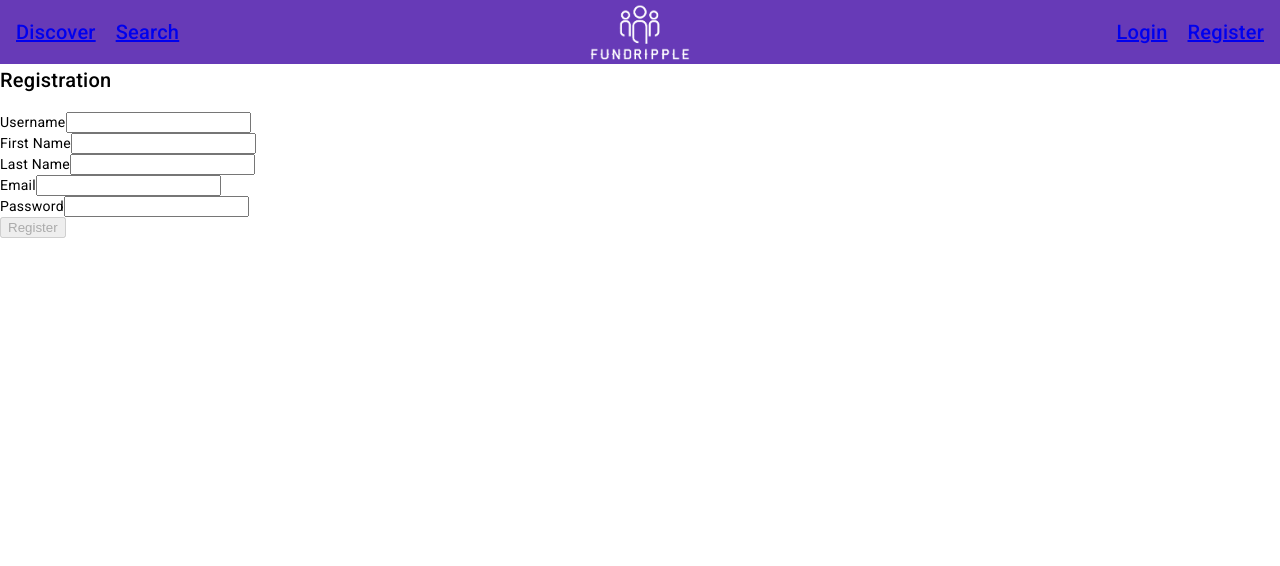
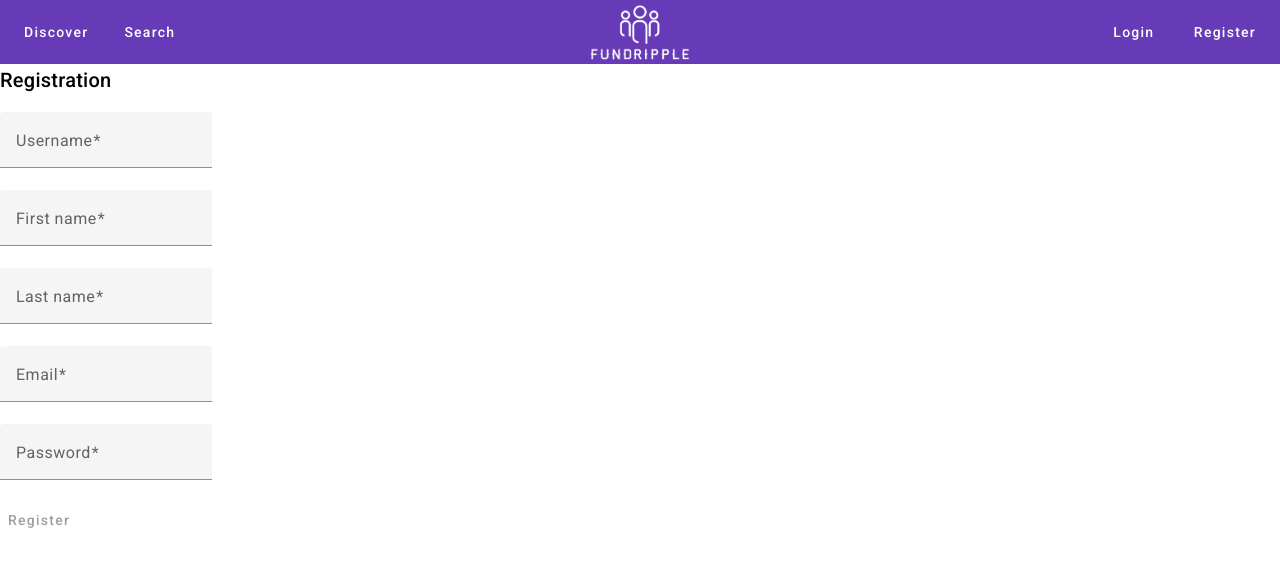
Before and after one commit to Maxthon72/FundRipple, an Angular app in the folder FundRippleGUI/: page /register in a window 1280 px wide. Shown: the top 566 px of the page. Built offline with nearby package versions, Linux system fonts and the light colour scheme.

Commit message:
Starting work on login mechanism in Angular, node version update from 19->20

```diff
--- a/FundRippleGUI/src/app/components/register-page/register-page.component.html
+++ b/FundRippleGUI/src/app/components/register-page/register-page.component.html
@@ -1,29 +1,36 @@
-<body>
 <div class="registration-form">
     <h2>Registration</h2>
     <form (ngSubmit)="onSubmit()" #registrationForm="ngForm">
         <div class="form-group">
-        <label for="userName">Username</label>
-        <input type="text" id="userName" name="userName" [(ngModel)]="user.userName" required>
+            <mat-form-field appearance="fill">
+                <mat-label for="userName">Username</mat-label>
+                <input matInput type="text" id="userName" name="userName" [(ngModel)]="user.userName" required>
+            </mat-form-field>
         </div>
         <div class="form-group">
-        <label for="firstName">First Name</label>
-        <input type="text" id="firstName" name="firstName" [(ngModel)]="user.firstName">
+            <mat-form-field appearance="fill">
+                <mat-label for="userName">First name</mat-label>
+                <input matInput type="text" id="firstName" name="firstName" [(ngModel)]="user.firstName" required>
+            </mat-form-field>
         </div>
         <div class="form-group">
-        <label for="lastName">Last Name</label>
-        <input type="text" id="lastName" name="lastName" [(ngModel)]="user.lastName">
+            <mat-form-field appearance="fill">
+                <mat-label for="userName">Last name</mat-label>
+                <input matInput type="text" id="lastName" name="lastName" [(ngModel)]="user.lastName" required>
+            </mat-form-field>
         </div>
         <div class="form-group">
-        <label for="email">Email</label>
-        <input type="email" id="email" name="email" [(ngModel)]="user.email" required>
+            <mat-form-field appearance="fill">
+                <mat-label for="email">Email</mat-label>
+                <input matInput type="email" id="email" name="email" [(ngModel)]="user.email" required>
+            </mat-form-field>
         </div>
         <div class="form-group">
-        <label for="password">Password</label>
-        <input type="password" id="password" name="password" [(ngModel)]="user.password" required>
+            <mat-form-field appearance="fill">
+                <mat-label for="password">Password</mat-label>
+                <input matInput type="password" id="password" name="password" [(ngModel)]="user.password" required>
+            </mat-form-field>
         </div>
-      <button type="submit" [disabled]="registrationForm.invalid">Register</button>
+        <button type="submit" [disabled]="registrationForm.invalid" mat-button>Register</button>
     </form>
 </div>
-
-</body>
--- /dev/null
+++ b/FundRippleGUI/src/app/interfaces/User/partUser.ts
@@ -0,0 +1,4 @@
+export interface PartUser {
+    userName:string
+    password:string
+  }
--- a/FundRippleGUI/src/app/services/authentication.service.ts
+++ b/FundRippleGUI/src/app/services/authentication.service.ts
@@ -1,9 +1,10 @@
 import { Injectable } from '@angular/core';
 import { environment } from '../environments/environment';
-import { User } from '../interfaces/user';
+import { User } from '../interfaces/User/fullUser';
 import {HttpClient} from "@angular/common/http";
 import { Observable } from 'rxjs';
 import { Token } from '../interfaces/token';
+import { PartUser } from '../interfaces/User/partUser';
 
 @Injectable({
   providedIn: 'root'
@@ -16,4 +17,8 @@ export class AuthenticationService {
     return this.http.post<Token>(`${environment.apiBaseUrl}/auth/register`,user);
   }
 
+  public authenticateNormalUser(user:PartUser):Observable<Token>{
+    return this.http.post<Token>(`${environment.apiBaseUrl}/auth/authenticate`,user);
+  }
+
 }
```
Also changed, not shown: FundRippleGUI/src/app/app.module.ts (+7 -1 lines), FundRippleGUI/src/app/interfaces/User/fullUser.ts (renamed from FundRippleGUI/src/app/interfaces/user.ts), 1 other file (tests, documents, lock files or other folders). Lines whose indentation alone changed are shown as unchanged.
